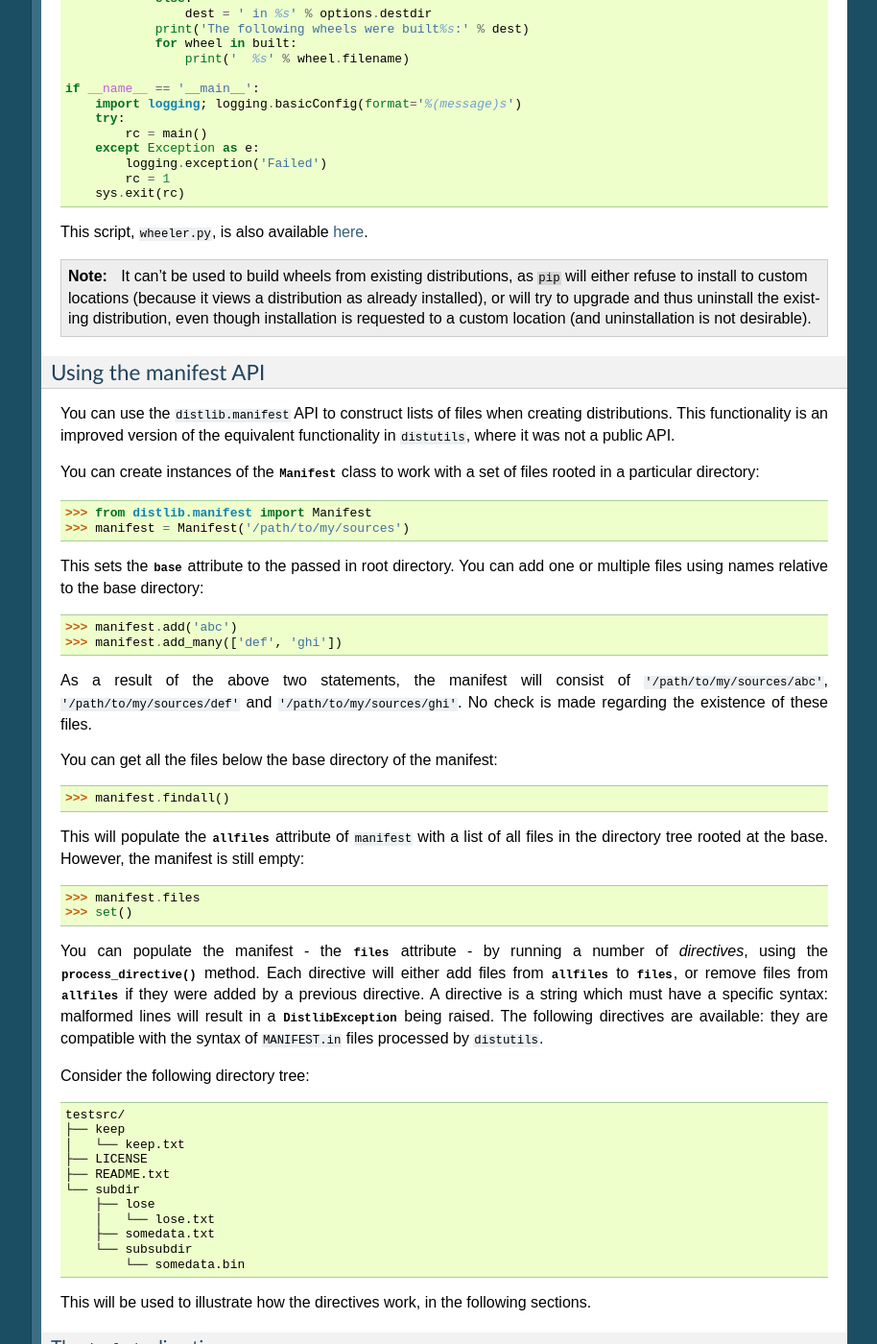
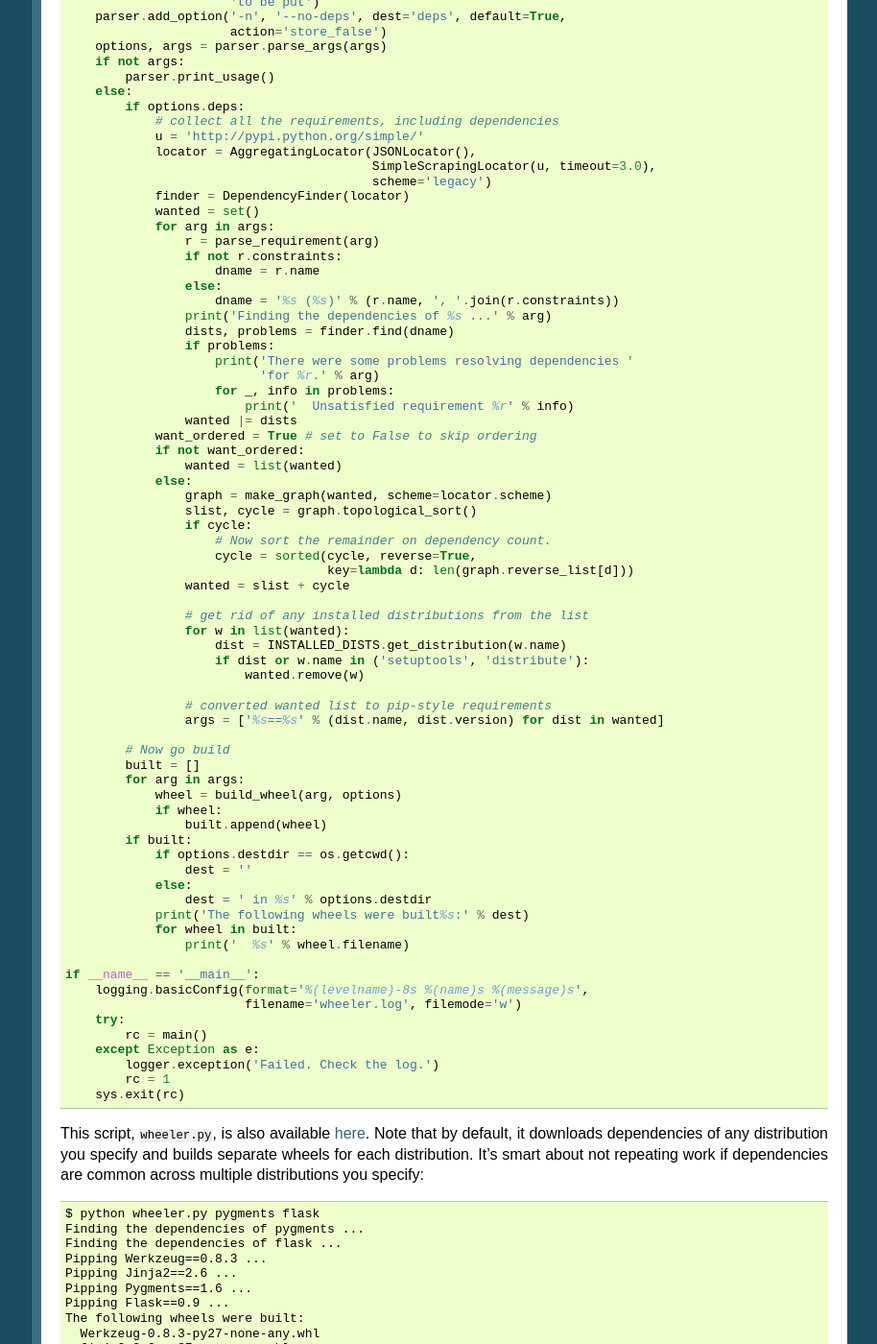
Before and after one commit to pypa/distlib, a Sphinx documentation site: the page built from docs/tutorial.rst, in a window 1280 px wide and 1400 px high, scrolled down 19353 px. Shown: the whole window at 96% size, without its empty margins (187-1101 px from the left). Built offline with Sphinx 7.4.7, drawn with Linux system fonts in a browser that asks for light colours; formulas are drawn with MathJax 3; comment, search, counter and statistics services are not loaded; some of the changed text lies outside the part shown.

Commit message:
Documentation update.

```diff
--- a/docs/tutorial.rst
+++ b/docs/tutorial.rst
@@ -1097,6 +1097,9 @@
     wheel.install(paths)
 
 
+Using vanilla pip to build wheels for existing distributions on PyPI
+~~~~~~~~~~~~~~~~~~~~~~~~~~~~~~~~~~~~~~~~~~~~~~~~~~~~~~~~~~~~~~~~~~~~
+
 Although work is afoot to add wheel support to ``pip``, you don't need this
 to build wheels for existing PyPI distributions if you use ``distlib``. The
 following script shows how you can use an unpatched, vanilla ``pip`` to
@@ -1115,7 +1119,12 @@
     import sys
     import tempfile
 
-    from distlib.database import DistributionPath
+    logger = logging.getLogger('wheeler')
+
+    from distlib.compat import string_types
+    from distlib.database import DistributionPath, make_graph
+    from distlib.locators import (JSONLocator, SimpleScrapingLocator,
+                                  AggregatingLocator, DependencyFinder)
     from distlib.manifest import Manifest
     from distlib.util import parse_requirement
     from distlib.wheel import Wheel
@@ -1155,7 +1165,8 @@
         scripts = pfx + '--install-scripts=%s/scripts' % workdir
         data = pfx + '--install-data=%s/data' % workdir
         cmd = ['pip', 'install',
-               '--index-url', 'https://pypi.python.org/simple/',
+               '--no-deps', '--quiet',
+               '--index-url', 'http://pypi.python.org/simple/',
                '--timeout', '3', '--default-timeout', '3',
                purelib, platlib, headers, scripts, data, distname]
         result = {
@@ -1163,6 +1174,7 @@
             'headers': os.path.join(workdir, 'headers'),
             'data': os.path.join(workdir, 'data'),
         }
+        print('Pipping %s ...' % distname)
         p = subprocess.Popen(cmd, shell=False, stdout=sys.stdout,
                              stderr=subprocess.STDOUT)
         stdout, _ = p.communicate()
@@ -1209,11 +1221,58 @@
     def main(args=None):
         parser = optparse.OptionParser(usage='%prog [options] requirement [requirement ...]')
         parser.add_option('-d', '--dest', dest='destdir', metavar='DESTDIR',
-                          default=os.getcwd())
+                          default=os.getcwd(), help='Where you want the wheels '
+                          'to be put')
+        parser.add_option('-n', '--no-deps', dest='deps', default=True,
+                          action='store_false')
         options, args = parser.parse_args(args)
         if not args:
             parser.print_usage()
         else:
+            if options.deps:
+                # collect all the requirements, including dependencies
+                u = 'http://pypi.python.org/simple/'
+                locator = AggregatingLocator(JSONLocator(),
+                                             SimpleScrapingLocator(u, timeout=3.0),
+                                             scheme='legacy')
+                finder = DependencyFinder(locator)
+                wanted = set()
+                for arg in args:
+                    r = parse_requirement(arg)
+                    if not r.constraints:
+                        dname = r.name
+                    else:
+                        dname = '%s (%s)' % (r.name, ', '.join(r.constraints))
+                    print('Finding the dependencies of %s ...' % arg)
+                    dists, problems = finder.find(dname)
+                    if problems:
+                        print('There were some problems resolving dependencies '
+                              'for %r.' % arg)
+                        for _, info in problems:
+                            print('  Unsatisfied requirement %r' % info)
+                    wanted |= dists
+                want_ordered = True # set to False to skip ordering
+                if not want_ordered:
+                    wanted = list(wanted)
+                else:
+                    graph = make_graph(wanted, scheme=locator.scheme)
+                    slist, cycle = graph.topological_sort()
+                    if cycle:
+                        # Now sort the remainder on dependency count.
+                        cycle = sorted(cycle, reverse=True,
+                                       key=lambda d: len(graph.reverse_list[d]))
+                    wanted = slist + cycle
+
+                    # get rid of any installed distributions from the list
+                    for w in list(wanted):
+                        dist = INSTALLED_DISTS.get_distribution(w.name)
+                        if dist or w.name in ('setuptools', 'distribute'):
+                            wanted.remove(w)
+
+                    # converted wanted list to pip-style requirements
+                    args = ['%s==%s' % (dist.name, dist.version) for dist in wanted]
+
+            # Now go build
             built = []
             for arg in args:
                 wheel = build_wheel(arg, options)
@@ -1229,16 +1288,39 @@
                     print('  %s' % wheel.filename)
 
     if __name__ == '__main__':
-        import logging; logging.basicConfig(format='%(message)s')
+        logging.basicConfig(format='%(levelname)-8s %(name)s %(message)s',
+                            filename='wheeler.log', filemode='w')
         try:
             rc = main()
         except Exception as e:
-            logging.exception('Failed')
+            logger.exception('Failed. Check the log.')
             rc = 1
         sys.exit(rc)
 
 This script, ``wheeler.py``, is also available `here
-<https://gist.github.com/vsajip/4988471>`_.
+<https://gist.github.com/vsajip/4988471>`_. Note that by default, it downloads
+dependencies of any distribution you specify and builds separate wheels for
+each distribution. It's smart about not repeating work if dependencies are
+common across multiple distributions you specify::
+
+    $ python wheeler.py pygments flask
+    Finding the dependencies of pygments ...
+    Finding the dependencies of flask ...
+    Pipping Werkzeug==0.8.3 ...
+    Pipping Jinja2==2.6 ...
+    Pipping Pygments==1.6 ...
+    Pipping Flask==0.9 ...
+    The following wheels were built:
+      Werkzeug-0.8.3-py27-none-any.whl
+      Jinja2-2.6-py27-none-any.whl
+      Pygments-1.6-py27-none-any.whl
+      Flask-0.9-py27-none-any.whl
+
+You can opt to not build dependent wheels by specifying --no-deps on the
+command line.
+
+Note that the script also currently uses an http: URL for PyPI -- this may need
+to change to an https: URL in the future.
 
 .. note::
    It can't be used to build wheels from existing distributions, as ``pip`` will
```
Also changed, not shown: other parts of docs/tutorial.rst (+3 -1 lines).
